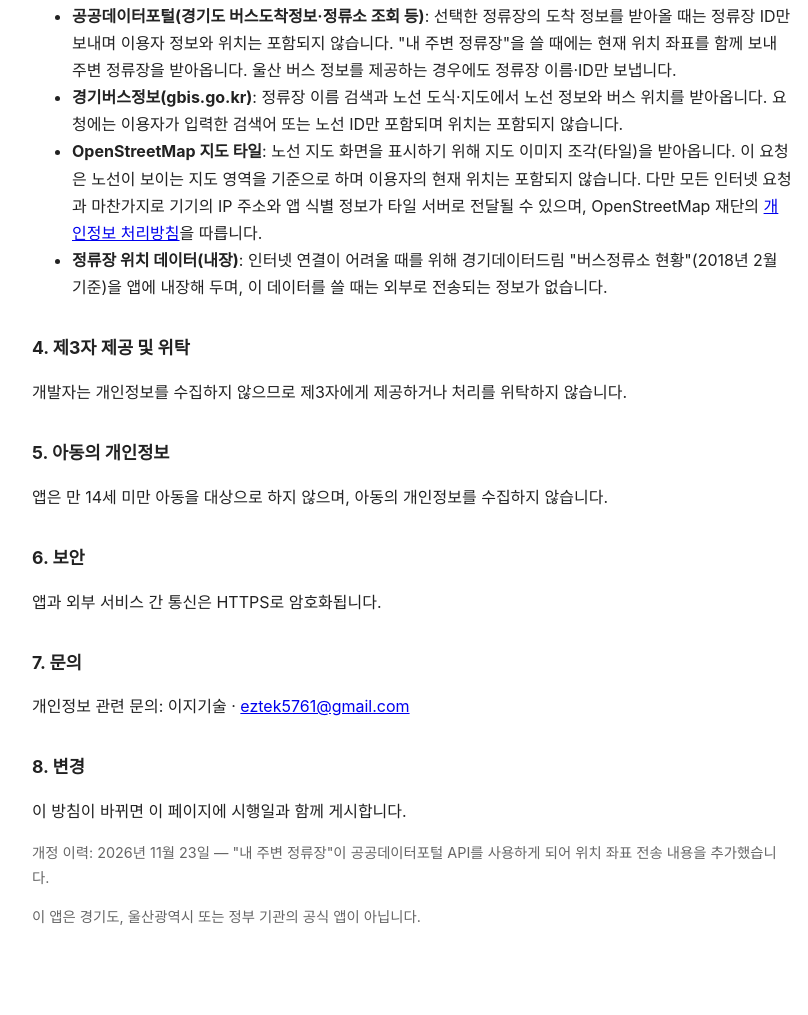
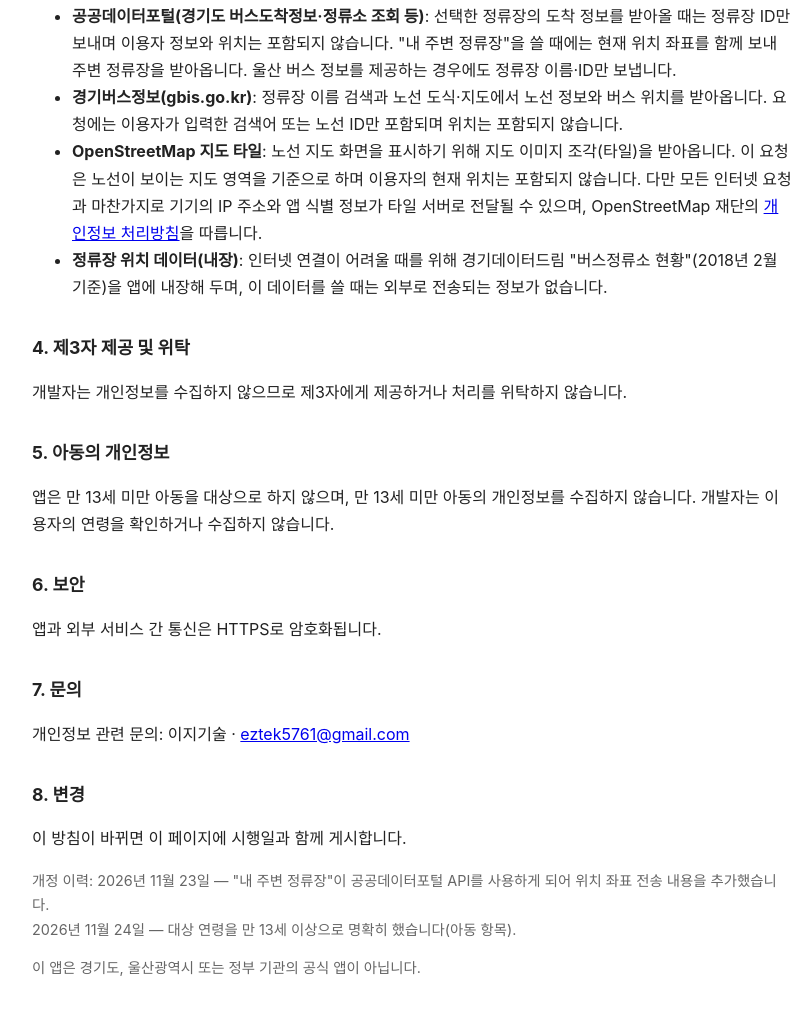
Before and after one commit to jisu5761/eztek-privacy, a plain HTML site: page bit/index.html in a window 1280 px wide. Shown: the part 966-1981 px from the top of the page, without its empty margins (228-1036 px from the left). Before the commit the page ends 1934 px from the top, so only its background shows below. Drawn offline with Linux system fonts and the light colour scheme.

Commit message:
버스온 개인정보처리방침: 대상 연령을 만 13세 이상으로 명확화
Co-Authored-By: Claude Sonnet 5.5 <noreply@anthropic.com>

```diff
--- a/bit/index.html
+++ b/bit/index.html
@@ -44,7 +44,7 @@
 <p>개발자는 개인정보를 수집하지 않으므로 제3자에게 제공하거나 처리를 위탁하지 않습니다.</p>
 
 <h2>5. 아동의 개인정보</h2>
-<p>앱은 만 14세 미만 아동을 대상으로 하지 않으며, 아동의 개인정보를 수집하지 않습니다.</p>
+<p>앱은 만 13세 미만 아동을 대상으로 하지 않으며, 만 13세 미만 아동의 개인정보를 수집하지 않습니다. 개발자는 이용자의 연령을 확인하거나 수집하지 않습니다.</p>
 
 <h2>6. 보안</h2>
 <p>앱과 외부 서비스 간 통신은 HTTPS로 암호화됩니다.</p>
@@ -54,7 +54,7 @@
 
 <h2>8. 변경</h2>
 <p>이 방침이 바뀌면 이 페이지에 시행일과 함께 게시합니다.</p>
-<p class="muted">개정 이력: 2026년 11월 23일 — "내 주변 정류장"이 공공데이터포털 API를 사용하게 되어 위치 좌표 전송 내용을 추가했습니다.</p>
+<p class="muted">개정 이력: 2026년 11월 23일 — "내 주변 정류장"이 공공데이터포털 API를 사용하게 되어 위치 좌표 전송 내용을 추가했습니다.<br>2026년 11월 24일 — 대상 연령을 만 13세 이상으로 명확히 했습니다(아동 항목).</p>
 
 <p class="muted">이 앱은 경기도, 울산광역시 또는 정부 기관의 공식 앱이 아닙니다.</p>
 </body>
```
